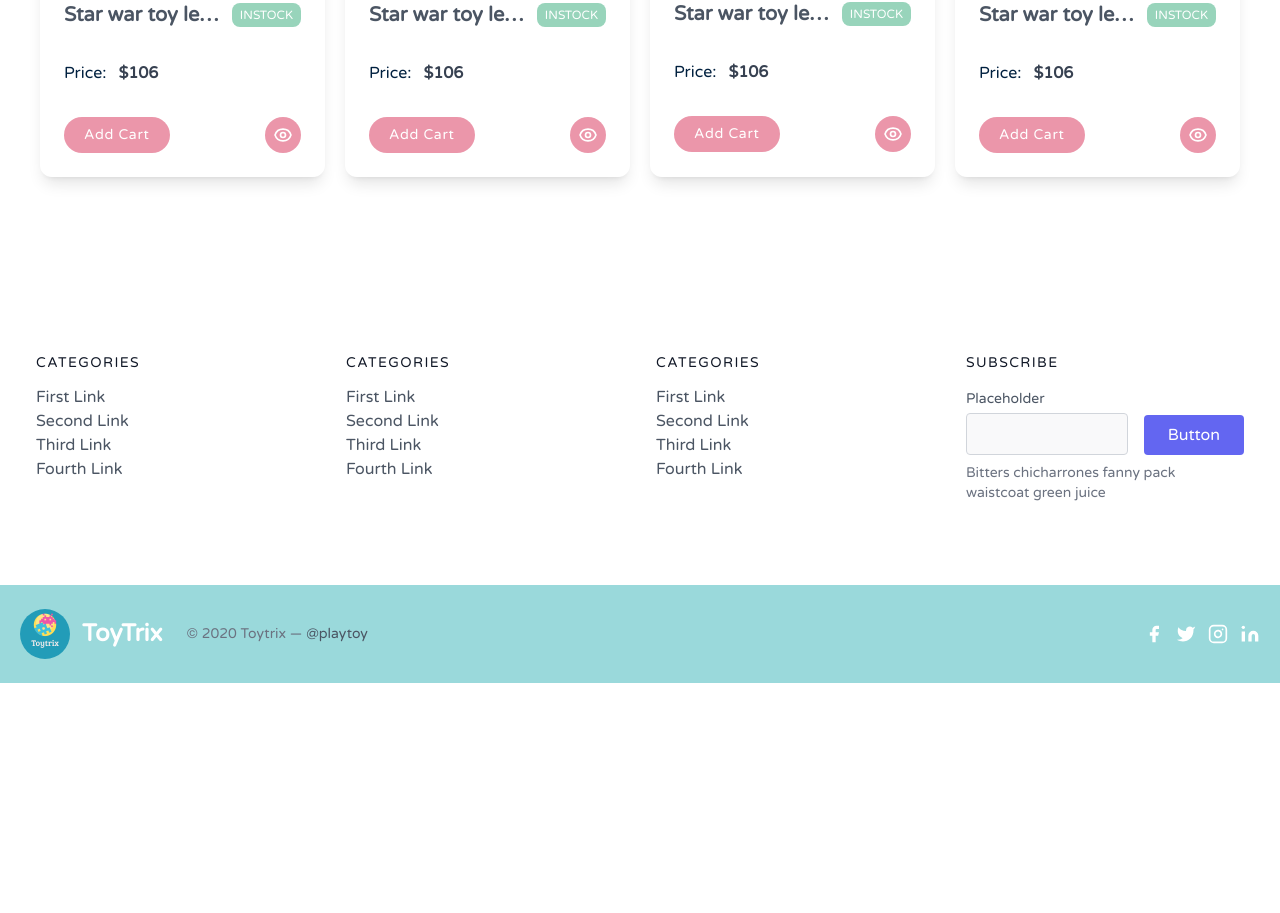
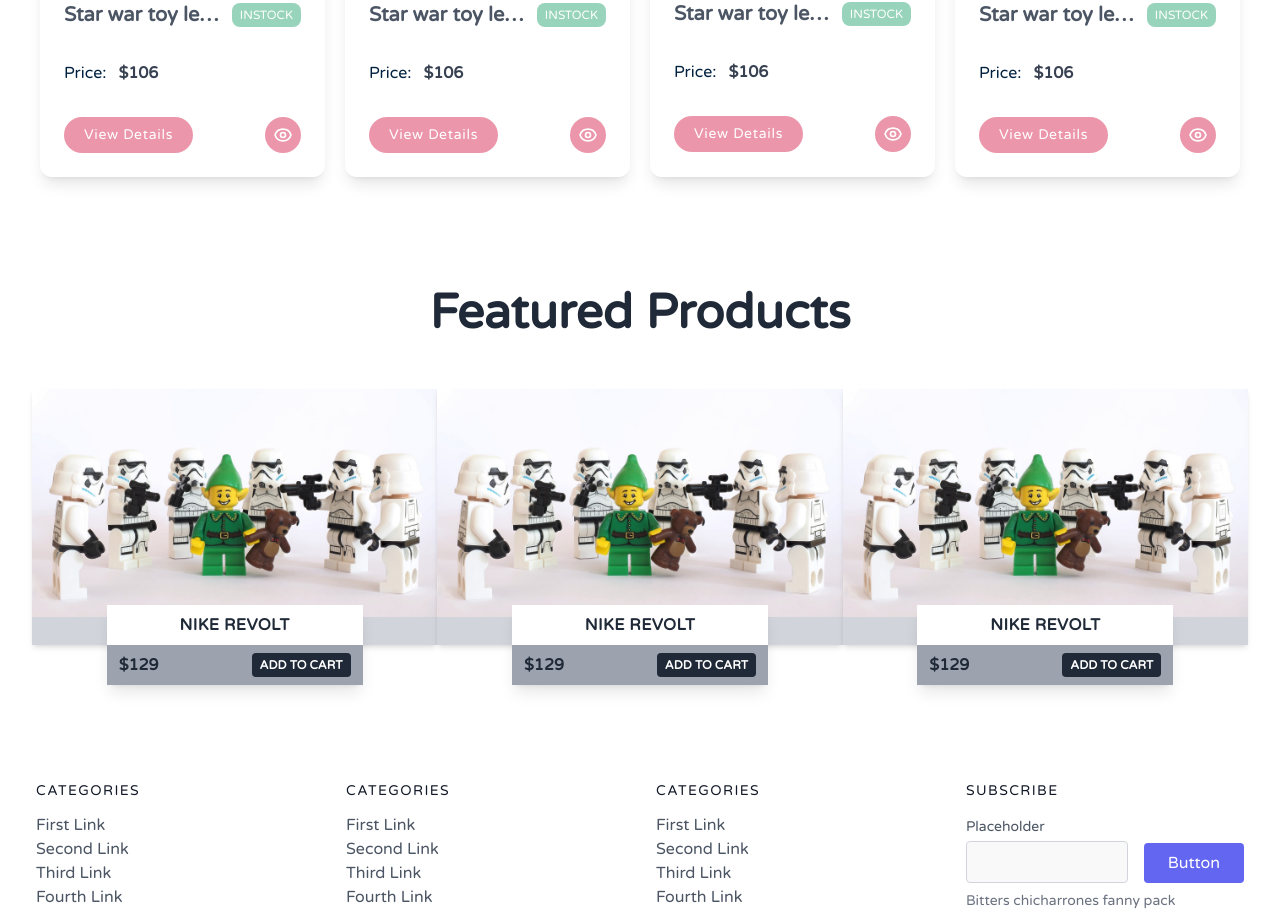
Before and after one commit to BakiAbdullah/ToyTrix-webapp, a React (Vite) app: page / in a window 1280 px wide. Shown: the part 1340-2253 px from the top of the page. Before the commit the page ends 2023 px from the top, so only its background shows below. Built offline with nearby package versions, Linux system fonts and the light colour scheme; no server answers.

Commit message:
Featured Product section added

```diff
--- /dev/null
+++ b/src/pages/Home/FeaturedCollection.jsx
@@ -0,0 +1,63 @@
+import starwar4 from "/starwar4.jpg";
+const FeaturedCollection = () => {
+  return (
+    <>
+      <div className="relative text-center">
+        <h2 className="font-bold text-5xl mb-5">Featured Products</h2>
+        {/* <div className="bg-pink h-[6px] w-[70px] mb-8"></div> */}
+      </div>
+      <div className="grid grid-cols-1 md:grid-cols-2 lg:grid-cols-3 px-8">
+        <div className="flex flex-col justify-center items-center max-w-md mx-auto my-8">
+          <div className="bg-gray-300 h-64 w-full  shadow-md bg-cover bg-center">
+            <img src={starwar4} alt="" />
+          </div>
+          <div className="w-56 md:w-64 bg-white -mt-10 shadow-lg  overflow-hidden">
+            <div className="py-2 text-center font-bold uppercase tracking-wide text-gray-800">
+              Nike Revolt
+            </div>
+            <div className="flex items-center justify-between py-2 px-3 bg-gray-400">
+              <h1 className="text-gray-800 font-bold ">$129</h1>
+              <button className=" bg-gray-800 text-xs text-white px-2 py-1 font-semibold rounded uppercase hover:bg-gray-700">
+                Add to cart
+              </button>
+            </div>
+          </div>
+        </div>
+        <div className="flex flex-col justify-center items-center max-w-md mx-auto my-8">
+          <div className="bg-gray-300 h-64 w-full  shadow-md bg-cover bg-center">
+            <img src={starwar4} alt="" />
+          </div>
+          <div className="w-56 md:w-64 bg-white -mt-10 shadow-lg  overflow-hidden">
+            <div className="py-2 text-center font-bold uppercase tracking-wide text-gray-800">
+              Nike Revolt
+            </div>
+            <div className="flex items-center justify-between py-2 px-3 bg-gray-400">
+              <h1 className="text-gray-800 font-bold ">$129</h1>
+              <button className=" bg-gray-800 text-xs text-white px-2 py-1 font-semibold rounded uppercase hover:bg-gray-700">
+                Add to cart
+              </button>
+            </div>
+          </div>
+        </div>
+        <div className="flex flex-col justify-center items-center max-w-md mx-auto my-8">
+          <div className="bg-gray-300 h-64 w-full  shadow-md bg-cover bg-center">
+            <img src={starwar4} alt="" />
+          </div>
+          <div className="w-56 md:w-64 bg-white -mt-10 shadow-lg  overflow-hidden">
+            <div className="py-2 text-center font-bold uppercase tracking-wide text-gray-800">
+              Nike Revolt
+            </div>
+            <div className="flex items-center justify-between py-2 px-3 bg-gray-400">
+              <h1 className="text-gray-800 font-bold ">$129</h1>
+              <button className=" bg-gray-800 text-xs text-white px-2 py-1 font-semibold rounded uppercase hover:bg-gray-700">
+                Add to cart
+              </button>
+            </div>
+          </div>
+        </div>
+      </div>
+    </>
+  );
+};
+
+export default FeaturedCollection;
--- a/src/pages/Home/Gallery.jsx
+++ b/src/pages/Home/Gallery.jsx
@@ -95,7 +95,7 @@
 
                     <div className="flex space-x-2 text-sm font-medium justify-between mt-5">
                       <button className="transition ease-in duration-300 inline-flex items-center text-sm font-medium mb-2 md:mb-0 bg-pink px-5 py-2 hover:shadow-lg tracking-wider text-white rounded-full hover:bg-pink ">
-                        <span>Add Cart</span>
+                        <span>View Details</span>
                       </button>
                       <button className="transition ease-in duration-300 bg-pink text-white  hover:shadow-lg  rounded-full w-9 h-9 text-center p-2">
                         <svg
@@ -203,7 +203,7 @@
 
                     <div className="flex space-x-2 text-sm font-medium justify-between mt-5">
                       <button className="transition ease-in duration-300 inline-flex items-center text-sm font-medium mb-2 md:mb-0 bg-pink px-5 py-2 hover:shadow-lg tracking-wider text-white rounded-full hover:bg-pink ">
-                        <span>Add Cart</span>
+                        <span>View Details</span>
                       </button>
                       <button className="transition ease-in duration-300 bg-pink text-white  hover:shadow-lg  rounded-full w-9 h-9 text-center p-2">
                         <svg
@@ -311,7 +311,7 @@
 
                     <div className="flex space-x-2 text-sm font-medium justify-between mt-5">
                       <button className="transition ease-in duration-300 inline-flex items-center text-sm font-medium mb-2 md:mb-0 bg-pink px-5 py-2 hover:shadow-lg tracking-wider text-white rounded-full hover:bg-pink ">
-                        <span>Add Cart</span>
+                        <span>View Details</span>
                       </button>
                       <button className="transition ease-in duration-300 bg-pink text-white  hover:shadow-lg  rounded-full w-9 h-9 text-center p-2">
                         <svg
@@ -419,7 +419,7 @@
 
                     <div className="flex space-x-2 text-sm font-medium justify-between mt-5">
                       <button className="transition ease-in duration-300 inline-flex items-center text-sm font-medium mb-2 md:mb-0 bg-pink px-5 py-2 hover:shadow-lg tracking-wider text-white rounded-full hover:bg-pink ">
-                        <span>Add Cart</span>
+                        <span>View Details</span>
                       </button>
                       <button className="transition ease-in duration-300 bg-pink text-white  hover:shadow-lg  rounded-full w-9 h-9 text-center p-2">
                         <svg
--- a/src/pages/Home/Home/Home.jsx
+++ b/src/pages/Home/Home/Home.jsx
@@ -1,4 +1,5 @@
 import Banner from "../Banner";
+import FeaturedCollection from "../FeaturedCollection";
 import Gallery from "../Gallery";
 
 
@@ -7,6 +8,7 @@
     <div>
       <Banner></Banner>
       <Gallery></Gallery>
+      <FeaturedCollection></FeaturedCollection>
     </div>
   );
 };
```
